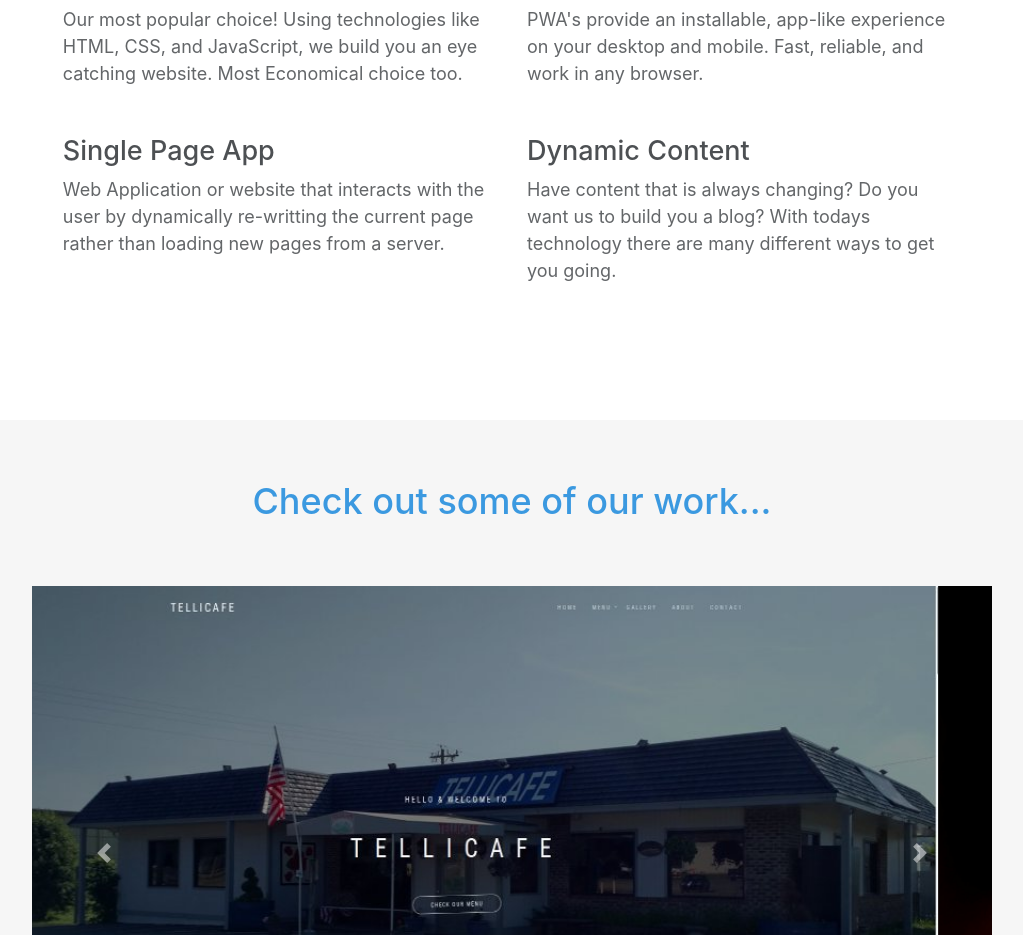
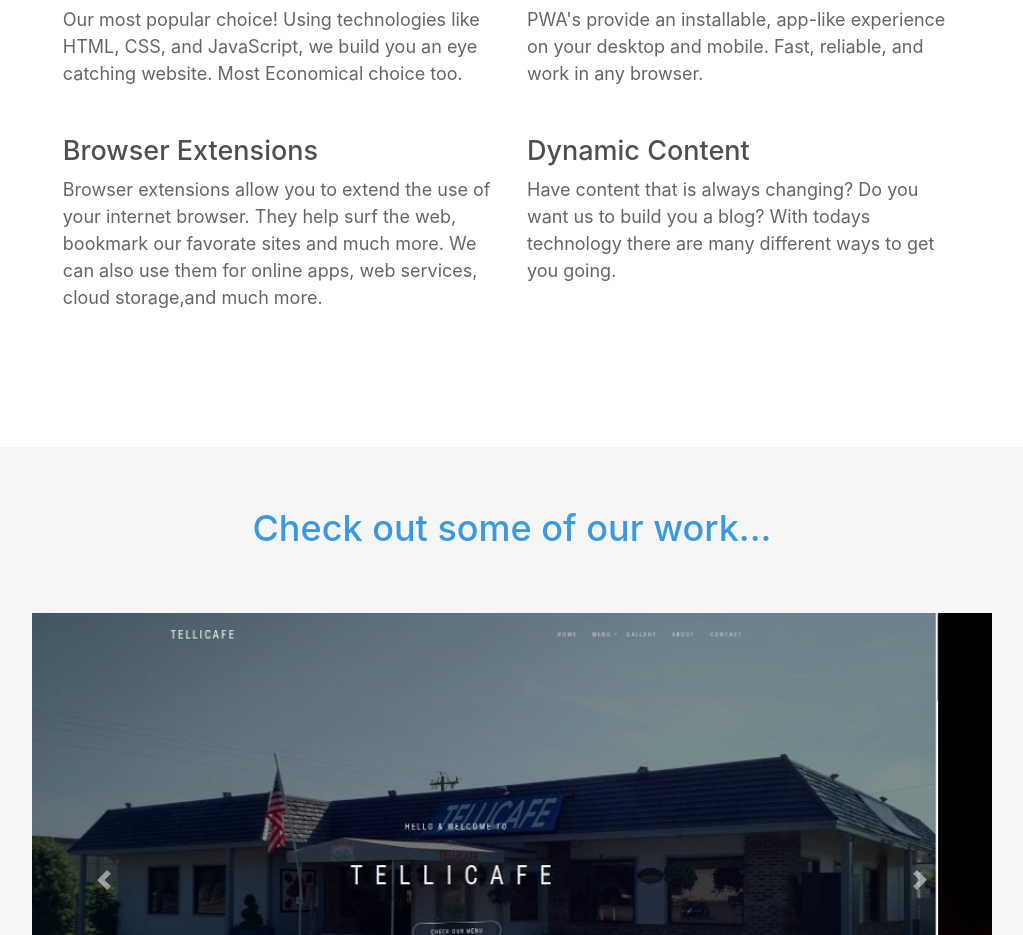
Before and after one commit to Cipher-Coder/mattaz_gatsby, a Gatsby site: page / in a window 1280 px wide. Shown: the part 2124-3059 px from the top of the page, without its empty margins (128-1151 px from the left). Built offline with nearby package versions, Linux system fonts and the light colour scheme; Gatsby itself is replaced by a stand-in of ours.

Commit message:
changed SPA to browser extension on index page

```diff
--- a/src/components/CtaBlock/CtaBlock.js
+++ b/src/components/CtaBlock/CtaBlock.js
@@ -36,11 +36,12 @@
         </div>
         <div className="col-md-5 feature-box">
           <Icon icon={bookOpen} className="line-icons icon light-blue" />
-          <h4 className="block-title">Single Page App</h4>
+          <h4 className="block-title">Browser Extensions</h4>
           <p className="block-text">
-            Web Application or website that interacts with the user by
-            dynamically re-writting the current page rather than loading new
-            pages from a server.&nbsp;
+            Browser extensions allow you to extend the use of your internet
+            browser. They help surf the web, bookmark our favorate sites and
+            much more. We can also use them for online apps, web services, cloud
+            storage,and much more.
           </p>
         </div>
         <div className="col-md-5 feature-box">
```
